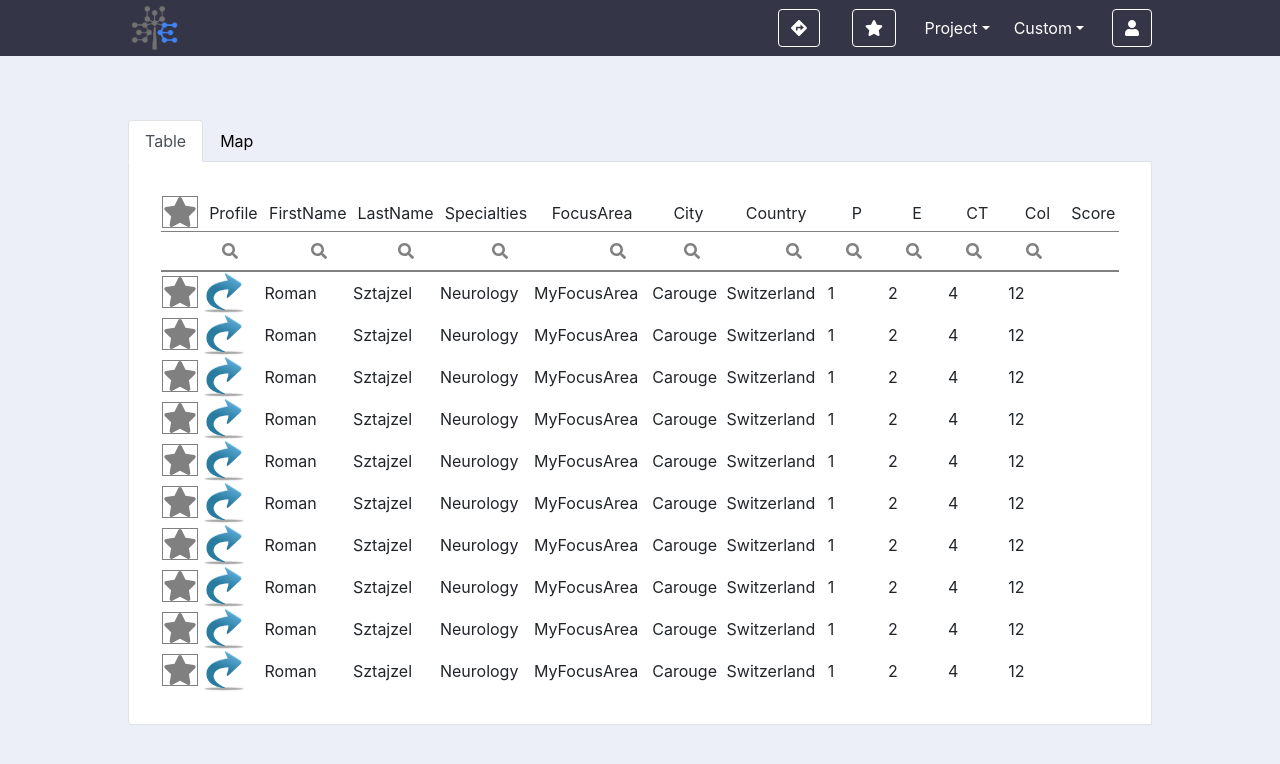
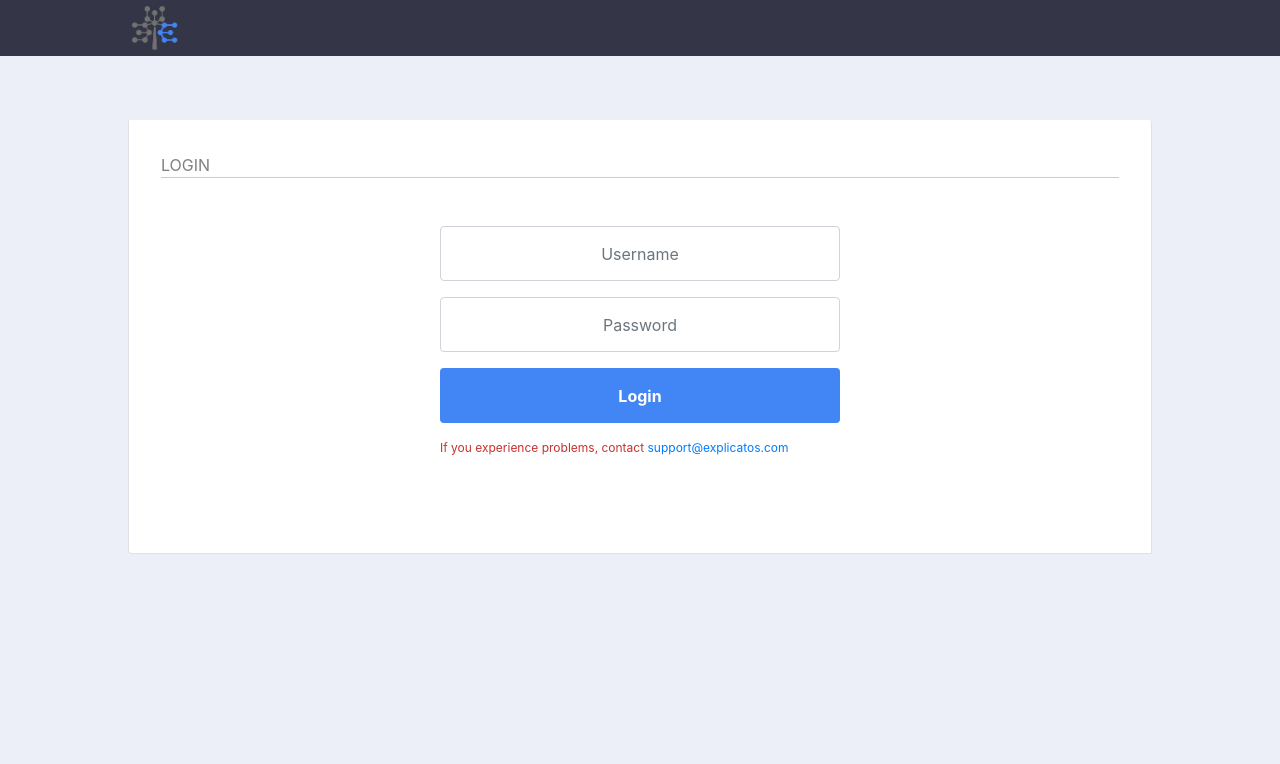
Before and after one commit to storrellas/inspire_ui, a React (Create React App) app: page / in a window 1280 px wide. Shown: the top 764 px of the page. Built offline with nearby package versions, Linux system fonts and the light colour scheme; what @amcharts/amcharts4 would draw is missing.

Commit message:
ENH: Added login page

```diff
--- a/src/pages/base.js
+++ b/src/pages/base.js
@@ -33,39 +33,45 @@ class Base extends React.Component {
 
   render() {
 
-    console.log("props ", this.props.match.url)
+    console.log("props ", this.props)
     console.log("props ", `${this.props.match.path}/`)
     console.log("props ", `${this.props.match.path}login`)
 
+    const isLogin = this.props.location.pathname == '/'
+    console.log("isLogin ", isLogin)
+
+
     return (
       <Container fluid className='inspire-main'>
-        <Navbar variant="dark" className="inspire-navbar navbar" style={{ padding: '0 10% 0 10%'}}>
+        <Navbar variant="dark" className="inspire-navbar navbar" style={{ padding: '0 10% 0 10%' }}>
           <Navbar.Brand href="#home" style={{ height: '100%' }}>
             <img src={inspire_logo} alt="logo" style={{ height: '100%' }}></img>
           </Navbar.Brand>
           <Nav className="h-100 ml-auto w-50 d-flex justify-content-end">
 
 
-
-          <div className="inspire-dropdown d-flex align-items-center" style={{ padding: '0 1em 0 1em'}}>
+            {isLogin ? '' :
+              <div className="inspire-dropdown d-flex align-items-center" style={{ padding: '0 1em 0 1em' }}>
                 <Dropdown >
                   <Dropdown.Toggle className="inspire-dropdown-toggle" variant="success" id="dropdown-basic" style={{ backgroundColor: 'transparent', borderColor: 'white' }}>
                     <FontAwesomeIcon style={{ color: 'white' }} icon={faDirections} />
                   </Dropdown.Toggle>
                 </Dropdown>
               </div>
-
-            <div className="inspire-dropdown d-flex align-items-center" style={{ padding: '0 1em 0 1em'}}>
+            }
+            {isLogin ? '' :
+              <div className="inspire-dropdown d-flex align-items-center" style={{ padding: '0 1em 0 1em' }}>
                 <Dropdown >
                   <Dropdown.Toggle className="inspire-dropdown-toggle" variant="success" id="dropdown-basic" style={{ backgroundColor: 'transparent', borderColor: 'white' }}>
                     <FontAwesomeIcon style={{ color: 'white' }} icon={faStar} />
                   </Dropdown.Toggle>
                 </Dropdown>
               </div>
-
+            }
+            {isLogin ? '' :
               <div className="inspire-dropdown d-flex align-items-center">
                 <Dropdown >
-                <Dropdown.Toggle variant="success" id="dropdown-basic" style={{ backgroundColor: 'transparent', border: 0, boxShadow: 'none'}}>
+                  <Dropdown.Toggle variant="success" id="dropdown-basic" style={{ backgroundColor: 'transparent', border: 0, boxShadow: 'none' }}>
                     Project
                 </Dropdown.Toggle>
 
@@ -77,11 +83,11 @@ class Base extends React.Component {
                   </Dropdown.Menu>
                 </Dropdown>
               </div>
-
-
+            }
+            {isLogin ? '' :
               <div className="inspire-dropdown d-flex align-items-center mr-3">
                 <Dropdown >
-                <Dropdown.Toggle variant="success" id="dropdown-basic" style={{ backgroundColor: 'transparent', border: 0, boxShadow: 'none'}}>
+                  <Dropdown.Toggle variant="success" id="dropdown-basic" style={{ backgroundColor: 'transparent', border: 0, boxShadow: 'none' }}>
                     Custom
                 </Dropdown.Toggle>
 
@@ -93,7 +99,9 @@ class Base extends React.Component {
                   </Dropdown.Menu>
                 </Dropdown>
               </div>
+            }
 
+            {isLogin ? '' :
               <div className="d-flex align-items-center">
                 <Dropdown >
                   <Dropdown.Toggle className="inspire-dropdown-toggle" variant="success" id="dropdown-basic"
@@ -107,13 +115,13 @@ class Base extends React.Component {
                   </Dropdown.Menu>
                 </Dropdown>
               </div>
-
+            }
 
           </Nav>
         </Navbar>
         <div className="inspire-content">
-          <Route path={`${this.props.match.path}login`} component={Login}/>
-          <Route path={`${this.props.match.path}/`} component={InvestigatorList}/>
+          <Route path={`${this.props.match.path}/`} component={Login} />
+          <Route path={`${this.props.match.path}dashboard`} component={InvestigatorList} />
 
 
 
--- a/src/pages/login.js
+++ b/src/pages/login.js
@@ -1,19 +1,15 @@
 import React, { useState } from 'react';
 // Bootstrap
 import 'bootstrap/dist/css/bootstrap.min.css';
-import { Container } from 'react-bootstrap';
-import { Navbar, Nav, NavDropdown, Dropdown } from 'react-bootstrap';
 
 import { withRouter } from 'react-router-dom'
 
 // Styles
 import "./dashboard.scss"
 // Assets
-import arrow from '../assets/arrow.png';
 
 // Project imports
-import { FontAwesomeIcon } from '@fortawesome/react-fontawesome'
-import { faUser, faStar, faSearch } from '@fortawesome/free-solid-svg-icons'
+
 
 class Login extends React.Component {
 
@@ -36,21 +32,25 @@ class Login extends React.Component {
         <div className="w-100">
           <div style={{ borderBottom: '1px solid #ccc', color: 'grey', background: 'white'}}>LOGIN</div>
 
-          <div style={{ padding: '3em 0 3em 0'}} className="text-center">
+          <div style={{ margin: '0 auto', width: '400px', padding: '3em 0 3em 0'}}>
 
-            {/* <input type="text" className="form-control text-center"
-              placeholder="Username" style={{ height: '55px'}}></input> */}
-            <div className="w-50" style={{ margin: '0 auto', minWidth: '300px'}}>
+
+            <div>
               <input type="text" className="form-control text-center"
                   placeholder="Username" style={{ height: '55px'}}></input>
             </div>
-            <div className="w-50" style={{ margin: '0 auto', minWidth: '300px', paddingTop: '1em'}}>
+            <div style={{ paddingTop: '1em'}}>
               <input type="password" className="form-control text-center"
                   placeholder="Password" style={{ height: '55px'}}></input>
             </div>
+            <div style={{ paddingTop: '1em'}}>
+              <button type="submit" className="btn btn-block"
+                  style={{height:'55px', fontSize:'16px', fontWeight:'bold', backgroundColor: '#4285f4', color: 'white'}}
+                  onClick={(e) => this.props.history.push('/dashboard')}>Login</button>
+            </div>
 
-            <div className="w-50" style={{ margin: '0 auto', minWidth: '300px', paddingTop: '1em'}}>
-              <p style={{color:'#C9302C', fontSize: '12px', textAlign: 'justify'}}>
+            <div style={{ paddingTop: '1em'}}>
+              <p className="text-justify" style={{color:'#C9302C', fontSize: '12px'}}>
                 If you experience problems, contact <a href="mailto:support@explicatos.com">support@explicatos.com</a></p>
               </div>
           </div>
```
Lines whose indentation alone changed are shown as unchanged.
